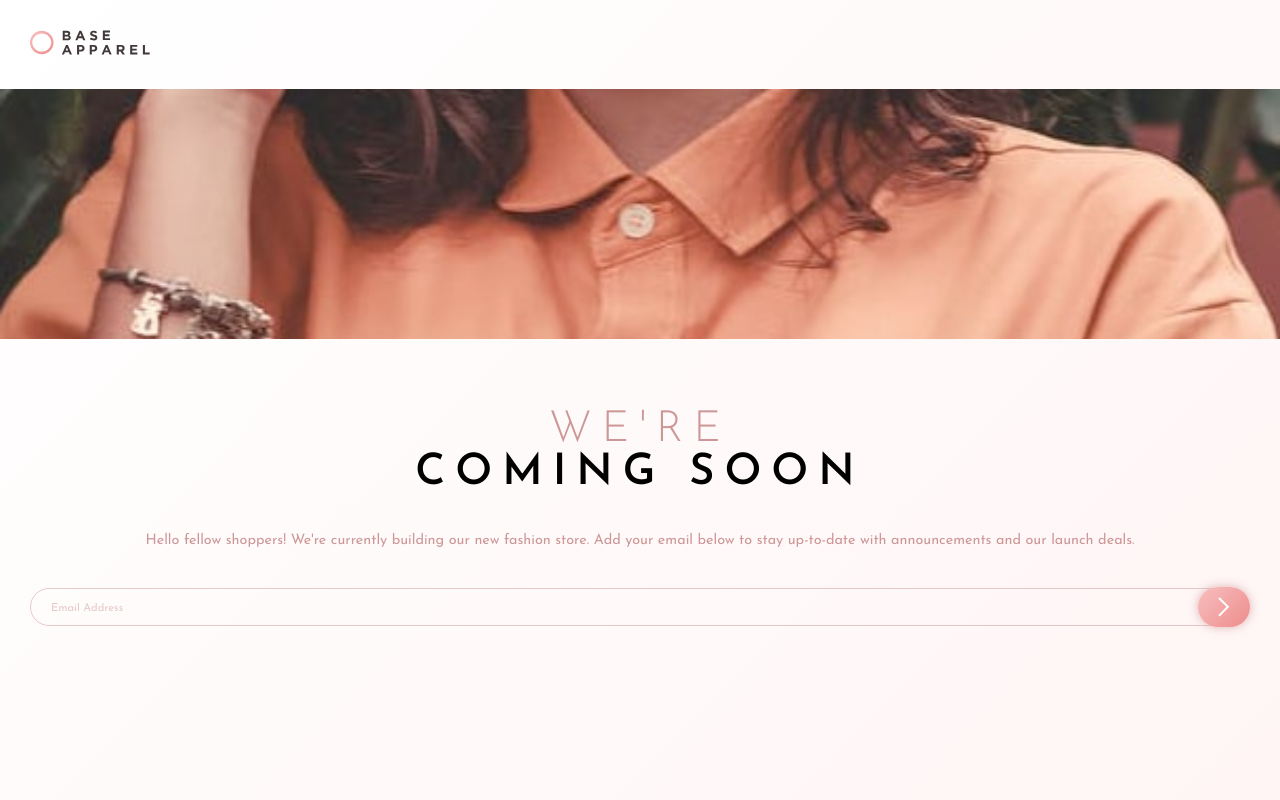
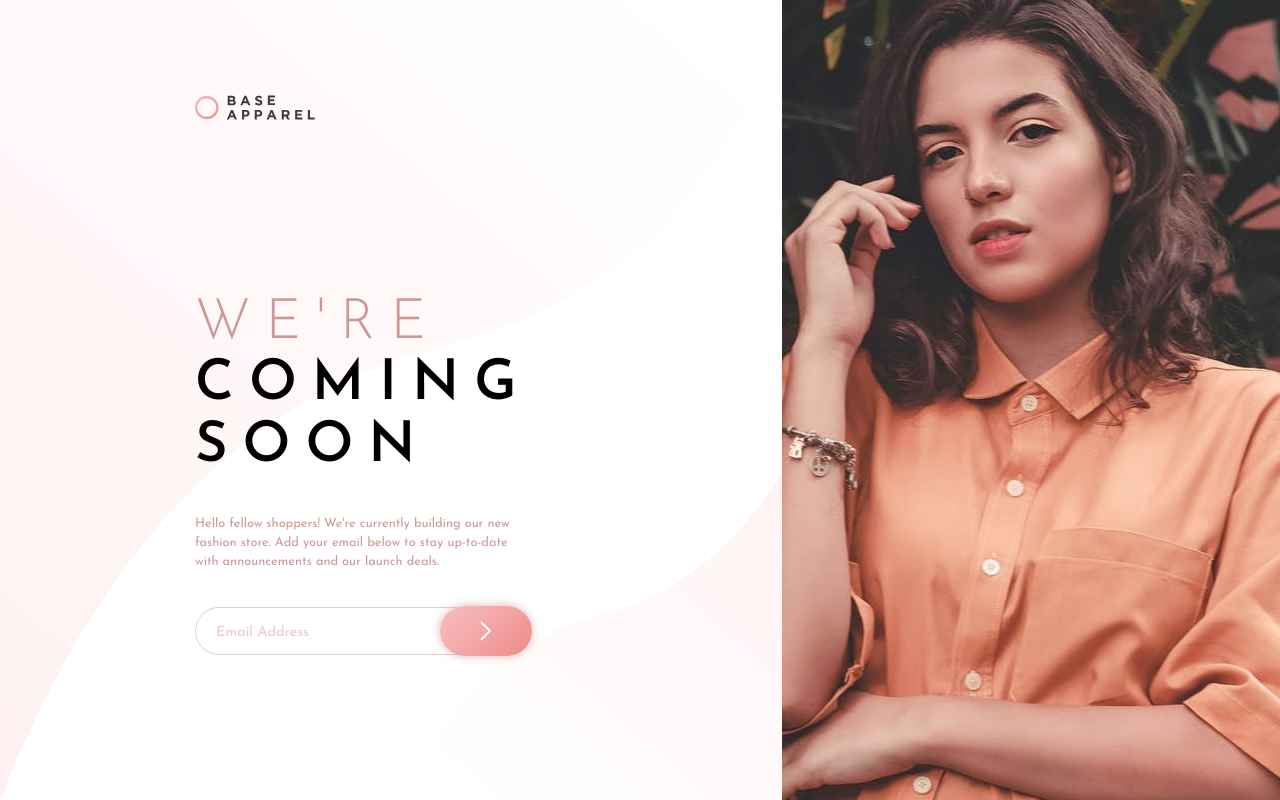
Before and after one commit to rachelktyjohnson/FEM_base-apparel-coming-soon-page, a plain HTML site: page index.html in a window 1280 px wide. Drawn offline with Linux system fonts and the light colour scheme.

Commit message:
desktop styling

```diff
--- a/index.html
+++ b/index.html
@@ -13,8 +13,8 @@
 <header>
     <img src="images/logo.svg" alt="base apparel with iconography"/>
 </header>
+<div class="hero-image"></div>
 <main>
-    <div class="hero-image"></div>
     <div class="content">
         <h1>We're <span>coming soon</span></h1>
 
--- a/styles.css
+++ b/styles.css
@@ -10,13 +10,24 @@ body {
   background: linear-gradient(135deg, hsl(0deg, 0%, 100%), hsl(0deg, 100%, 98%));
   min-height: 100vh;
 }
+@media (min-width: 600px) {
+  body {
+    display: grid;
+    grid-template-columns: 10fr 8fr;
+    grid-template-rows: 150px 1fr;
+    background-image: url("images/bg-pattern-desktop.svg");
+  }
+}
 
+header {
+  margin: 65px 165px;
+}
 header img {
   height: 25px;
   margin: 30px;
 }
 
-main .hero-image {
+.hero-image {
   background-image: url("images/hero-mobile.jpg");
   height: 250px;
   width: 100%;
@@ -24,8 +35,18 @@ main .hero-image {
   background-position: center;
 }
 @media (min-width: 600px) {
-  main .hero-image {
+  .hero-image {
     background-image: url("images/hero-desktop.jpg");
+    width: 100%;
+    height: 100%;
+    grid-column: 2/3;
+    grid-row: 1/3;
+  }
+}
+
+@media (min-width: 600px) {
+  main {
+    margin: 0 220px 0 165px;
   }
 }
 main .content {
@@ -33,12 +54,31 @@ main .content {
   padding: 0 30px;
   text-align: center;
 }
+@media (min-width: 600px) {
+  main .content {
+    grid-row: 2/3;
+    grid-column: 1/2;
+    text-align: left;
+    margin: 0;
+    display: flex;
+    height: 100%;
+    flex-direction: column;
+    justify-content: center;
+  }
+}
 main .content h1 {
   text-transform: uppercase;
   font-weight: 300;
   color: hsl(0deg, 36%, 70%);
   font-size: 2.7rem;
   letter-spacing: 10px;
+}
+@media (min-width: 600px) {
+  main .content h1 {
+    letter-spacing: 15px;
+    font-size: 3.5rem;
+    line-height: 1.1;
+  }
 }
 main .content h1 span {
   display: block;
@@ -50,6 +90,11 @@ main .content p {
   font-size: 0.9rem;
   line-height: 1.5;
   margin: 35px 0;
+}
+@media (min-width: 600px) {
+  main .content p {
+    font-size: 0.8rem;
+  }
 }
 main form {
   display: flex;
@@ -69,6 +114,12 @@ main form label input {
   color: black;
   outline: 0;
 }
+@media (min-width: 600px) {
+  main form label input {
+    padding: 17px 20px 14px;
+    font-size: 0.9rem;
+  }
+}
 main form label input::placeholder {
   color: hsla(0deg, 36%, 70%, 0.5);
 }
@@ -82,5 +133,10 @@ main form img {
   margin-left: -40px;
   box-shadow: 0 0 10px hsla(0deg, 36%, 70%, 0.7);
 }
+@media (min-width: 600px) {
+  main form img {
+    padding: 15px 40px;
+  }
+}
 
 /*# sourceMappingURL=styles.css.map */
```
